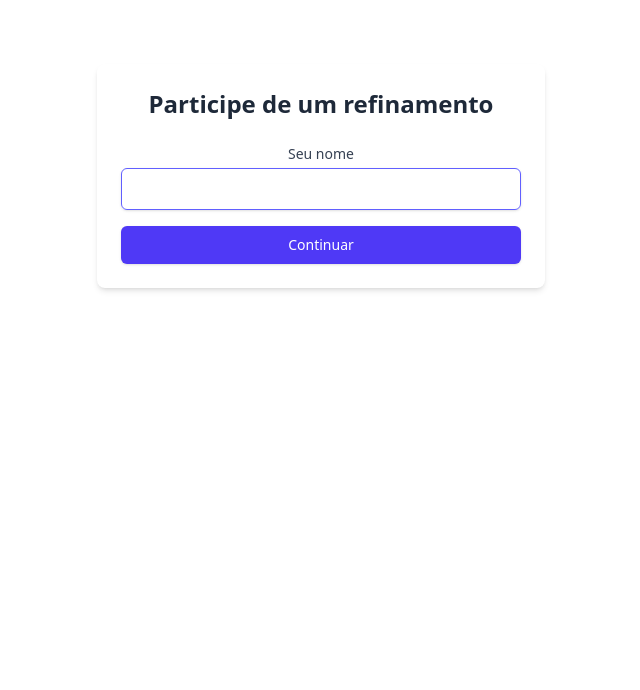
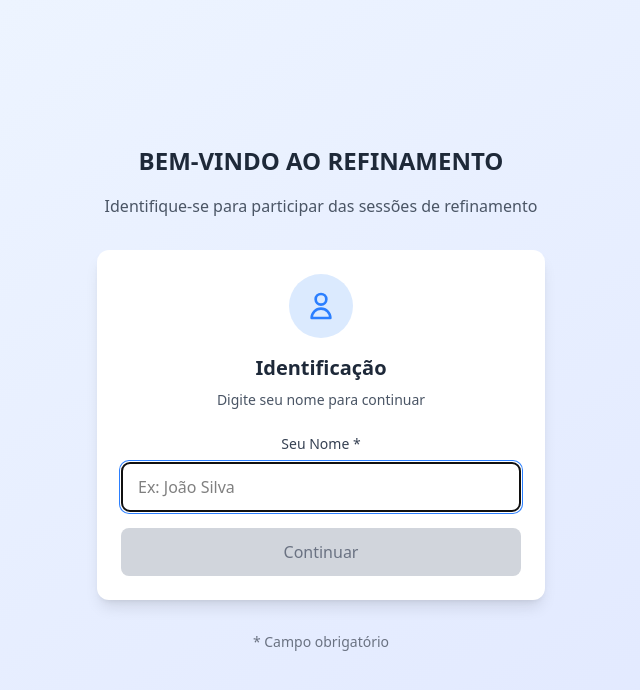
Before and after one commit to Gurasks/Gamification, a React (Vite) app in the folder app/: page /name-entry in a window 1280 px wide. Shown: the top 690 px of the page, without its empty margins (319-959 px from the left). Built offline with nearby package versions, Linux system fonts and the light colour scheme; no server answers.

Commit message:
Mudanças no compartilhamento de salas, adiciona descrição na seleção de times e mudanças visuais na entrada de nome

```diff
--- a/app/src/App.css
+++ b/app/src/App.css
@@ -53,3 +53,18 @@ h1 {
 .animate-fadeIn {
   animation: fadeIn 0.3s ease-out;
 }
+
+@keyframes fadeIn {
+  from {
+    opacity: 0;
+    transform: translateY(-10px);
+  }
+  to {
+    opacity: 1;
+    transform: translateY(0);
+  }
+}
+
+.animate-fadeIn {
+  animation: fadeIn 0.3s ease-out;
+}
--- a/app/src/App.tsx
+++ b/app/src/App.tsx
@@ -18,7 +18,7 @@ const App: React.FC = () => {
         <Routes>
           <Route path="/" element={<HomeScene />} />
           <Route path="/refinement-creation" element={<CreationScene />} />
-          <Route path="/join-a-session" element={<JoinScene />} />
+          <Route path="/join-a-session/:sessionCode?" element={<JoinScene />} />
           <Route path="/board/:refinementId/team/:teamName" element={<BoardScene />} />
           <Route path="/team-selection/:refinementId" element={<TeamSelectionScene />} />
           <Route path="/name-entry" element={<NameEntryScene />} />
--- a/app/src/components/ShareButton.tsx
+++ b/app/src/components/ShareButton.tsx
@@ -1,27 +1,27 @@
 import React, { useState } from 'react';
+import { getShortenedUUID } from '../services/globalServices';
 
 interface ShareButtonProps {
   refinementId: string;
-  shortenedUUID: string;
   sessionTitle?: string;
 }
 
-const ShareButton: React.FC<ShareButtonProps> = ({ refinementId, shortenedUUID, sessionTitle }) => {
+const ShareButton: React.FC<ShareButtonProps> = ({ refinementId, sessionTitle }) => {
   const [showTooltip, setShowTooltip] = useState(false);
-  const [tooltipMessage, setTooltipMessage] = useState('Copy to clipboard');
-
-  const shareUrl = `${window.location.origin}/join/${refinementId}`;
+  const [tooltipMessage, setTooltipMessage] = useState('Copie o link');
+  const shortenedUUID = getShortenedUUID(refinementId);
+  const shareUrl = `${window.location.origin}/join-a-session/${shortenedUUID}`;
 
   const handleCopyLink = async () => {
     try {
       await navigator.clipboard.writeText(shareUrl);
-      setTooltipMessage('Copied!');
+      setTooltipMessage('Copiado!');
       setShowTooltip(true);
 
       // Reset tooltip after 2 seconds
       setTimeout(() => {
         setShowTooltip(false);
-        setTooltipMessage('Copy to clipboard');
+        setTooltipMessage('Copie o link');
       }, 2000);
     } catch (err) {
       // Fallback for browsers that don't support clipboard API
@@ -32,11 +32,11 @@ const ShareButton: React.FC<ShareButtonProps> = ({ refinementId, shortenedUUID,
       document.execCommand('copy');
       document.body.removeChild(textArea);
 
-      setTooltipMessage('Copied!');
+      setTooltipMessage('Copiado!');
       setShowTooltip(true);
       setTimeout(() => {
         setShowTooltip(false);
-        setTooltipMessage('Copy to clipboard');
+        setTooltipMessage('Copie o link');
       }, 2000);
     }
   };
@@ -51,7 +51,7 @@ const ShareButton: React.FC<ShareButtonProps> = ({ refinementId, shortenedUUID,
         });
       } catch (err) {
         // User canceled the share or it failed
-        console.log('Share canceled or failed');
+        console.log('Compatilhamento cancelado ou falhou:', err);
       }
     } else {
       // Fallback to copy
--- a/app/src/scenes/JoinScene.tsx
+++ b/app/src/scenes/JoinScene.tsx
@@ -1,12 +1,13 @@
 import { useState } from "react";
 import { useUser } from "../components/UserContext";
-import { useNavigate } from "react-router-dom";
+import { useNavigate, useParams } from "react-router-dom";
 import { resolveUUID, updateDocumentListMembers, getRefinement } from "../services/firestoreService";
 import { handleReponse } from "../services/homeServices";
 
 const JoinScene: React.FC = () => {
+  const { sessionCode } = useParams<{ sessionCode: string }>();
   const { user } = useUser();
-  const [joinCode, setJoinCode] = useState('');
+  const [joinCode, setJoinCode] = useState(sessionCode || '');
   const [sessionPassword, setSessionPassword] = useState('');
   const [isJoining, setIsJoining] = useState(false);
   const [requiresPassword, setRequiresPassword] = useState(false);
--- a/app/src/scenes/NameEntryScene.tsx
+++ b/app/src/scenes/NameEntryScene.tsx
@@ -17,31 +17,75 @@ const NameEntryScene: React.FC = () => {
   };
 
   return (
-    <div className="max-w-md mx-auto mt-16 p-6 bg-white rounded-lg shadow-md">
-      <h2 className="text-2xl font-bold mb-6 text-gray-800">Participe de um refinamento</h2>
+    <div className="min-h-screen bg-gradient-to-br from-blue-50 to-indigo-100 flex items-center justify-center p-4">
+      <div className="max-w-md w-full space-y-8">
+        {/* Header */}
+        <div className="text-center">
+          <h1 className="text-4xl font-bold text-gray-800 mb-2">
+            Bem-vindo ao Refinamento
+          </h1>
+          <p className="text-gray-600">
+            Identifique-se para participar das sessões de refinamento
+          </p>
+        </div>
+
+        {/* Name Entry Card */}
+        <div className="bg-white rounded-xl shadow-lg p-6">
+          <div className="text-center mb-6">
+            <div className="w-16 h-16 bg-blue-100 rounded-full flex items-center justify-center mx-auto mb-4">
+              <svg className="w-8 h-8 text-blue-500" fill="none" stroke="currentColor" viewBox="0 0 24 24">
+                <path strokeLinecap="round" strokeLinejoin="round" strokeWidth={2} d="M16 7a4 4 0 11-8 0 4 4 0 018 0zM12 14a7 7 0 00-7 7h14a7 7 0 00-7-7z" />
+              </svg>
+            </div>
+            <h3 className="text-xl font-semibold text-gray-800 mb-2">
+              Identificação
+            </h3>
+            <p className="text-gray-600 text-sm">
+              Digite seu nome para continuar
+            </p>
+          </div>
+
+          {/* Input Section */}
           <form onSubmit={handleSubmit} className="space-y-4">
             <div>
-          <label htmlFor="name" className="block text-sm font-medium text-gray-700 mb-1">
-            Seu nome
+              <label htmlFor="name" className="block text-sm font-medium text-gray-700 mb-2">
+                Seu Nome *
               </label>
               <input
                 type="text"
                 id="name"
-            className="w-full px-3 py-2 border border-gray-300 rounded-md shadow-sm focus:outline-none focus:ring-indigo-500 focus:border-indigo-500"
+                placeholder="Ex: João Silva"
+                className="w-full px-4 py-3 border border-gray-300 rounded-lg focus:ring-2 focus:ring-blue-500 focus:border-transparent transition-all duration-200"
                 value={name}
                 onChange={(e) => setName(e.target.value)}
                 required
                 autoFocus
+                onKeyPress={(e) => e.key === 'Enter' && handleSubmit(e)}
               />
             </div>
+
+            {/* Action Button */}
             <button
               type="submit"
-          className="w-full flex justify-center py-2 px-4 border border-transparent rounded-md shadow-sm text-sm font-medium text-white bg-indigo-600 hover:bg-indigo-700 focus:outline-none focus:ring-2 focus:ring-offset-2 focus:ring-indigo-500"
+              disabled={!name.trim()}
+              className={`w-full py-3 px-4 rounded-lg font-medium transition-all duration-200 ${!name.trim()
+                  ? 'bg-gray-300 text-gray-500 cursor-not-allowed'
+                  : 'bg-blue-500 hover:bg-blue-600 text-white transform hover:scale-105'
+                }`}
             >
               Continuar
             </button>
           </form>
         </div>
+
+        {/* Additional Info */}
+        <div className="text-center">
+          <p className="text-gray-500 text-sm">
+            * Campo obrigatório
+          </p>
+        </div>
+      </div>
+    </div>
   );
 };
 
```
Also changed, not shown: app/src/scenes/TeamSelectionScene.tsx (+41 -8 lines). Lines whose indentation alone changed are shown as unchanged.
